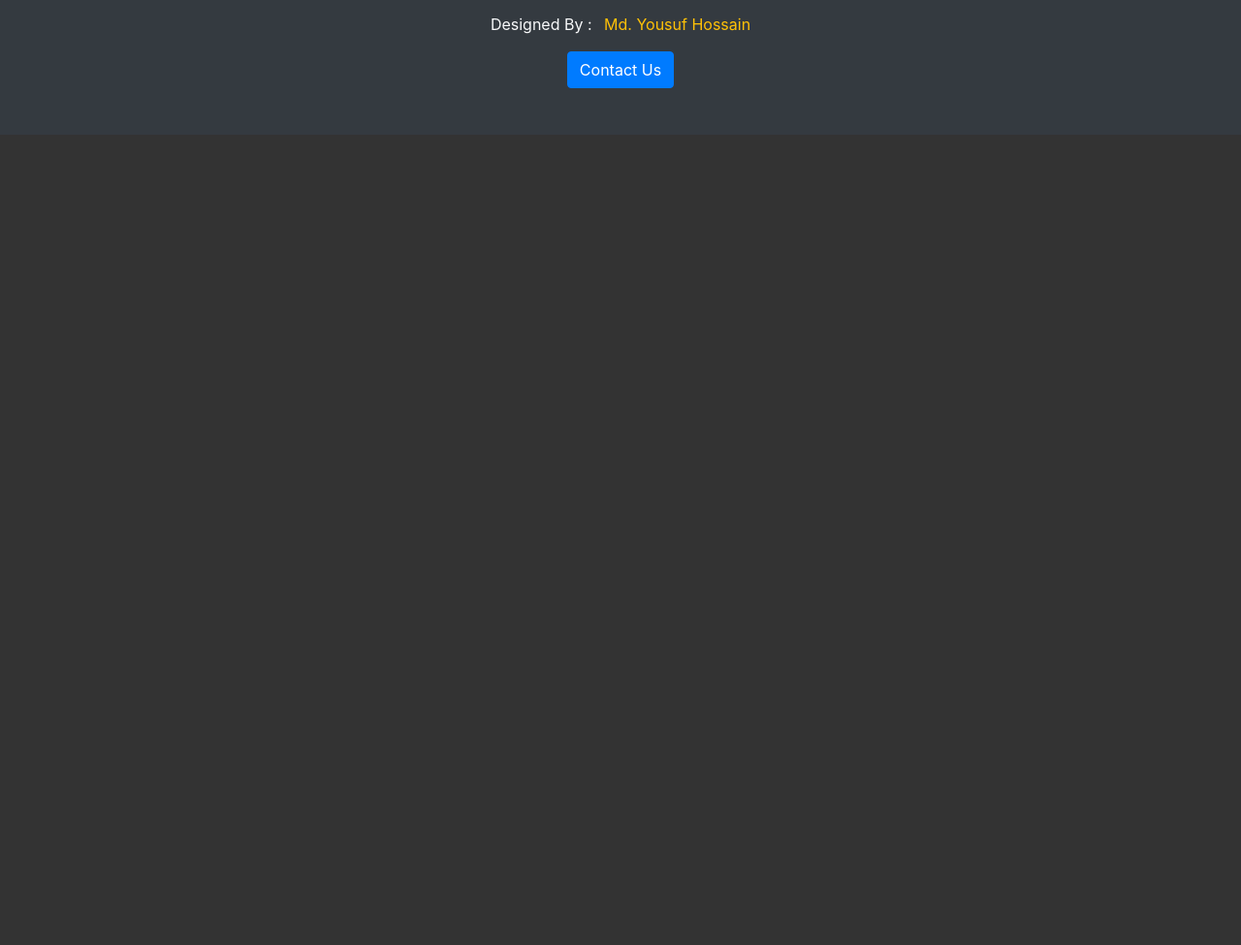
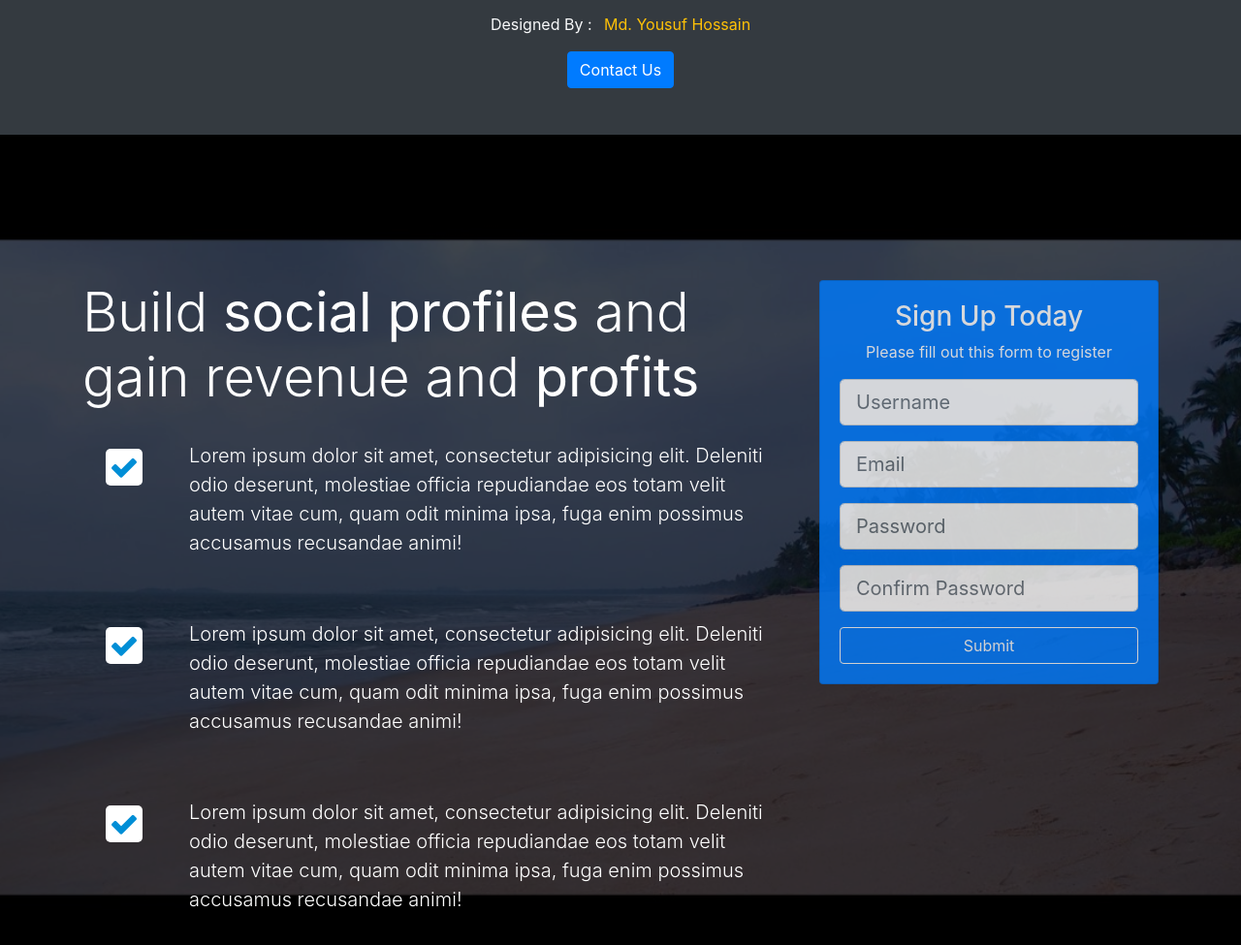
Before and after one commit to wddyousuf/LoopLab-Bootstrap4-Project, a website: page src/index.html in a window 1280 px wide. Shown: the part 3939-4914 px from the top of the page at 97% size. Before the commit the page ends 4078 px from the top, so only its background shows below. Drawn offline with Linux system fonts and the light colour scheme.

Commit message:
New Section Edit Trial

```diff
--- a/src/index.html
+++ b/src/index.html
@@ -273,3 +273,87 @@
     <script src="js/bootstrap.min.js"></script>
   </body>
 </html>
+
+
+
+
+
+
+
+
+
+
+
+
+
+
+
+
+
+
+
+
+
+
+
+
+ <section id="home_section">
+      <div class="dark-overlay">
+        <div class="home-inner">
+          <div class="container">
+            <div class="row">
+              <div class="col-md-12 col-lg-8 d-none d-sm-block">
+                <h1 class="display-4">Build <strong>social profiles</strong> and gain revenue and <strong>profits</strong></h1>
+                <div class="d-flex flex-row">
+                  <div class="p-4 align-self-start mt-2">
+                    <i class="fa fa-check"></i>
+                  </div>
+                  <div class="align-self-end p-4">
+                    <p class="lead">Lorem ipsum dolor sit amet, consectetur adipisicing elit. Deleniti odio deserunt, molestiae officia repudiandae eos totam velit autem vitae cum, quam odit minima ipsa, fuga enim possimus accusamus recusandae animi!</p>
+                  </div>
+                </div>
+                <div class="d-flex flex-row">
+                  <div class="p-4 align-self-start mt-2">
+                    <i class="fa fa-check"></i>
+                  </div>
+                  <div class="align-self-end p-4">
+                    <p class="lead">Lorem ipsum dolor sit amet, consectetur adipisicing elit. Deleniti odio deserunt, molestiae officia repudiandae eos totam velit autem vitae cum, quam odit minima ipsa, fuga enim possimus accusamus recusandae animi!</p>
+                  </div>
+                </div>
+                <div class="d-flex flex-row">
+                  <div class="p-4 align-self-start mt-2">
+                    <i class="fa fa-check"></i>
+                  </div>
+                  <div class="align-self-end p-4">
+                    <p class="lead">Lorem ipsum dolor sit amet, consectetur adipisicing elit. Deleniti odio deserunt, molestiae officia repudiandae eos totam velit autem vitae cum, quam odit minima ipsa, fuga enim possimus accusamus recusandae animi!</p>
+                  </div>
+                </div>
+              </div>
+              <div class="col-md-12 col-lg-4">
+                <div class="card bg-primary text-center card-form">
+                  <div class="card-body">
+                    <h3>Sign Up Today</h3>
+                    <p>Please fill out this form to register</p>
+                    <form action="">
+                      <div class="form-group">
+                        <input type="text" name="username" value="" placeholder="Username" class="form-control form-control-lg">
+                      </div>
+                      <div class="form-group">
+                        <input type="email" name="email" value="" placeholder="Email" class="form-control form-control-lg">
+                      </div>
+                      <div class="form-group">
+                        <input type="password" name="pass1" value="" placeholder="Password" class="form-control form-control-lg">
+                      </div>
+                      <div class="form-group">
+                        <input type="password" name="pass2" value="" placeholder="Confirm Password" class="form-control form-control-lg">
+                      </div>
+                      <input type="button" name="" value="Submit" class="btn btn-outline-light btn-block">
+                    </form>
+                  </div>
+                </div>
+              </div>
+            </div>
+          </div>
+        </div>
+      </div>
+    </section>
```
